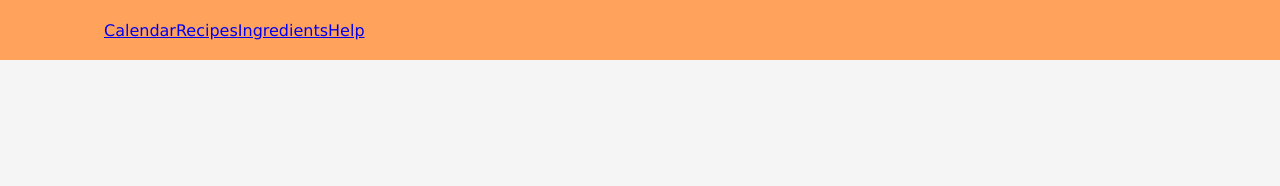
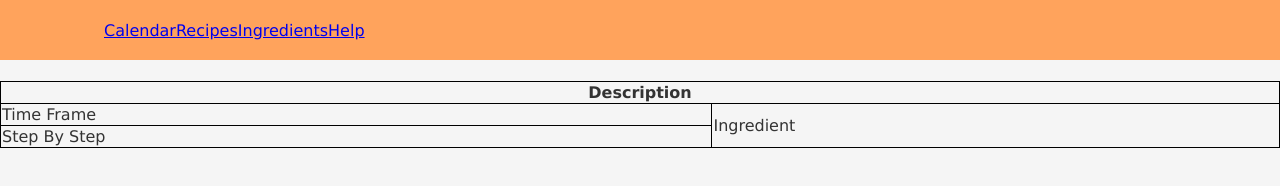
Before and after one commit to JacklynCG/PrepTastic, a plain HTML site: page recipes.html in a window 1280 px wide. Drawn offline with Linux system fonts and the light colour scheme.

Commit message:
Working on Recipe Template

```diff
--- a/css/recipes.css
+++ b/css/recipes.css
@@ -0,0 +1,4 @@
+table, th, td {
+    border: 1px solid black;
+    border-collapse: collapse;
+  }
--- a/recipes.html
+++ b/recipes.html
@@ -21,5 +21,20 @@
             <li><a href="./help.html">Help</a></li>
         </ul>
     </div>
+    <div class="recipe-template">
+        <table style="width:100%">
+            <tr>
+              <th colspan="2">Description</th>
+            </tr>
+            <tr>
+              <td>Time Frame</td>
+              <td rowspan="2">Ingredient</td>
+            </tr>
+            <tr>
+              <td>Step By Step</td>
+            </tr>
+          </table>
+    </div>
+
 </body>
 </html>
```
